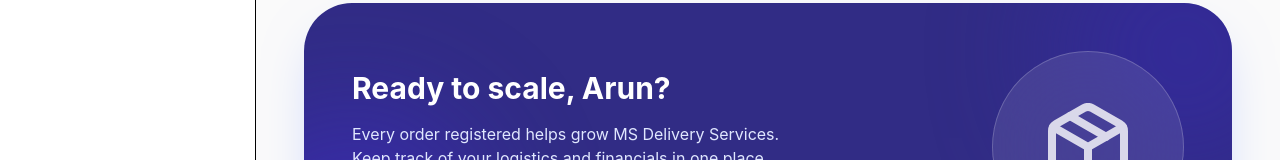
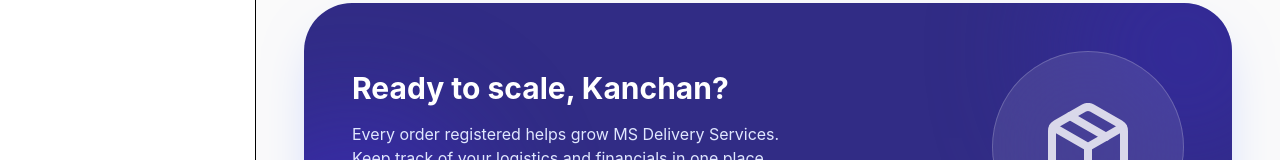
Before and after one commit to msdelivery216-debug/ms-delivery-app, a React (Vite) app: page / in a window 1280 px wide. Shown: the part 371-531 px from the top of the page. Built offline with nearby package versions, Linux system fonts and the light colour scheme; no server answers; sample sign-in values are in the browser's storage.

Commit message:
Update Dashboard.tsx

```diff
--- a/src/components/Dashboard.tsx
+++ b/src/components/Dashboard.tsx
@@ -124,7 +124,7 @@
       <div className="bg-indigo-900 rounded-[3rem] p-8 md:p-12 text-white relative overflow-hidden shadow-2xl shadow-indigo-200">
         <div className="relative z-10 flex flex-col md:flex-row items-center justify-between gap-8">
           <div className="space-y-4 text-center md:text-left">
-            <h2 className="text-3xl font-bold">Ready to scale, Arun?</h2>
+            <h2 className="text-3xl font-bold">Ready to scale, Kanchan?</h2>
             <p className="text-indigo-100 max-w-md">Every order registered helps grow MS Delivery Services. Keep track of your logistics and financials in one place.</p>
             <div className="flex flex-wrap gap-4 justify-center md:justify-start">
               <div className="flex items-center gap-2 bg-indigo-800/50 px-4 py-2 rounded-xl border border-indigo-700">
@@ -149,4 +149,5 @@
       </div>
     </div>
   );
+
 }
```
